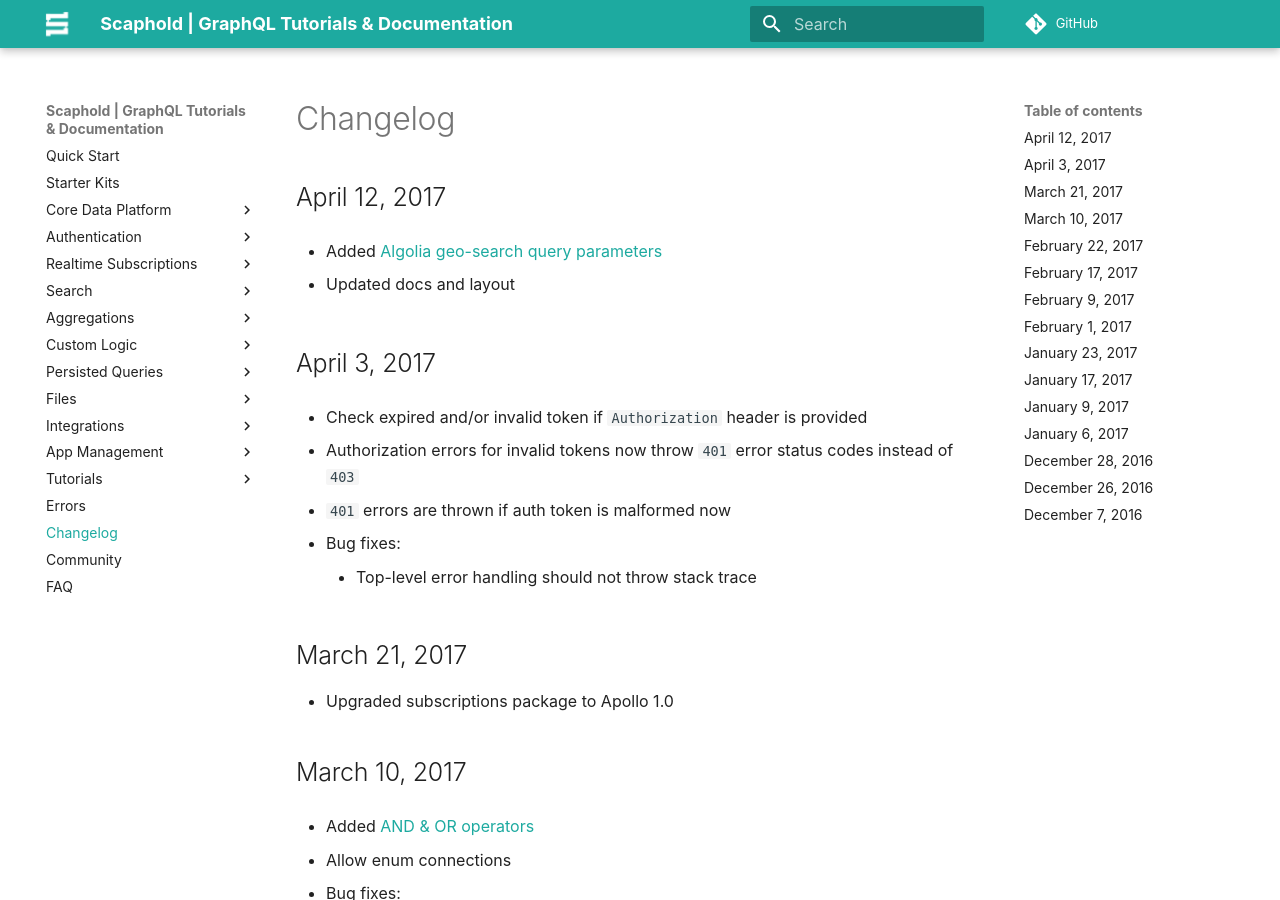
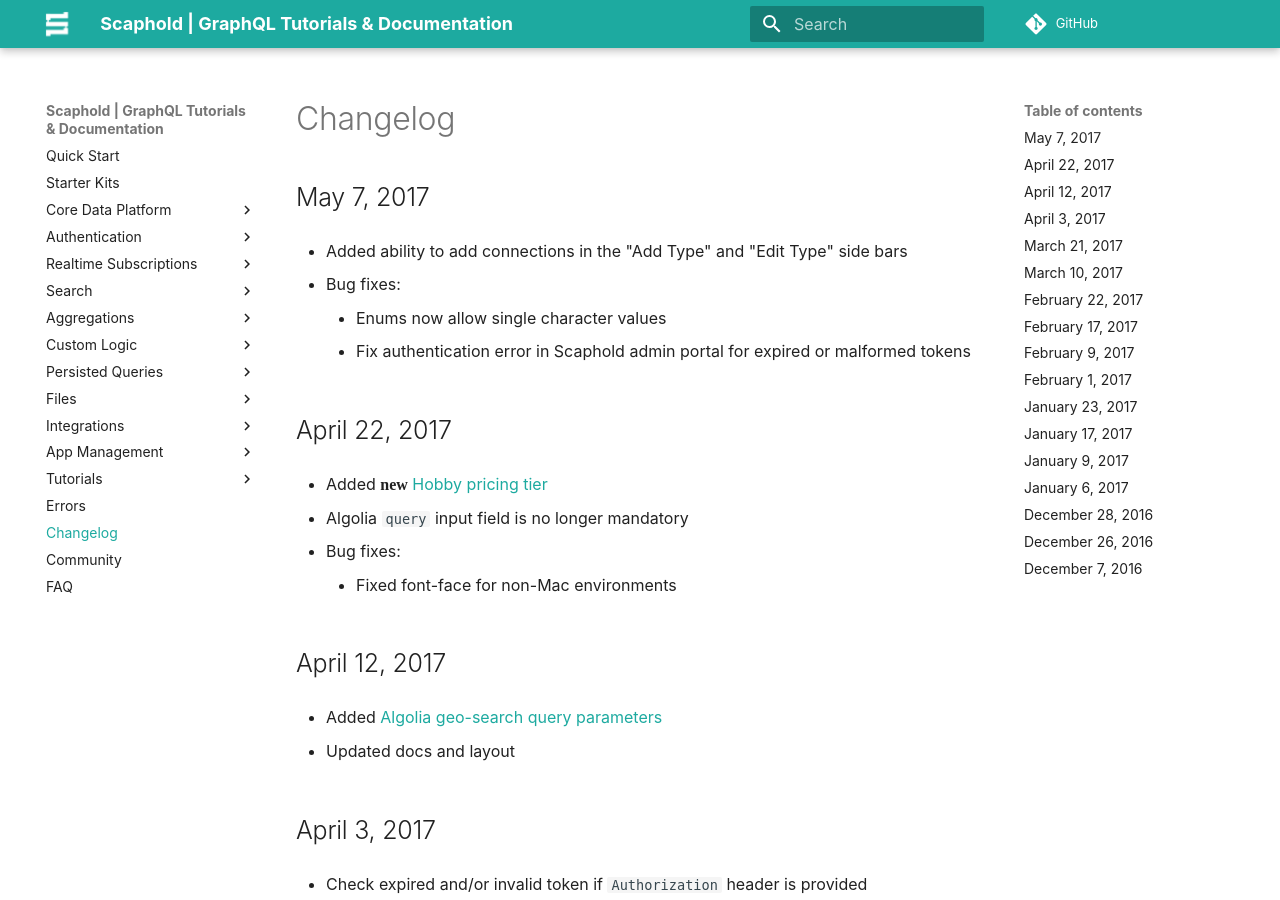
Before and after one commit to scaphold-io/scaphold-docs, an MkDocs documentation site: the page built from docs/changelog.md, in a window 1280 px wide and 900 px high. Built offline with MkDocs 1.6.1 and Material for MkDocs 9.7.7, drawn with Linux system fonts in a browser that asks for light colours; some web fonts are replaced; comment, search, counter and statistics services are not loaded; old or Windows-style settings are respelled for this version of MkDocs.

Commit message:
update changelog

```diff
--- a/docs/changelog.md
+++ b/docs/changelog.md
@@ -1,4 +1,21 @@
 # Changelog
+
+## May 7, 2017
+
+- Added ability to add connections in the "Add Type" and "Edit Type" side bars
+
+- Bug fixes:
+    - Enums now allow single character values
+    - Fix authentication error in Scaphold admin portal for expired or malformed tokens
+
+## April 22, 2017
+
+- Added **new** [Hobby pricing tier](https://scaphold.io/pricing)
+
+- Algolia `query` input field is no longer mandatory
+
+- Bug fixes:
+    - Fixed font-face for non-Mac environments
 
 ## April 12, 2017
 
```
